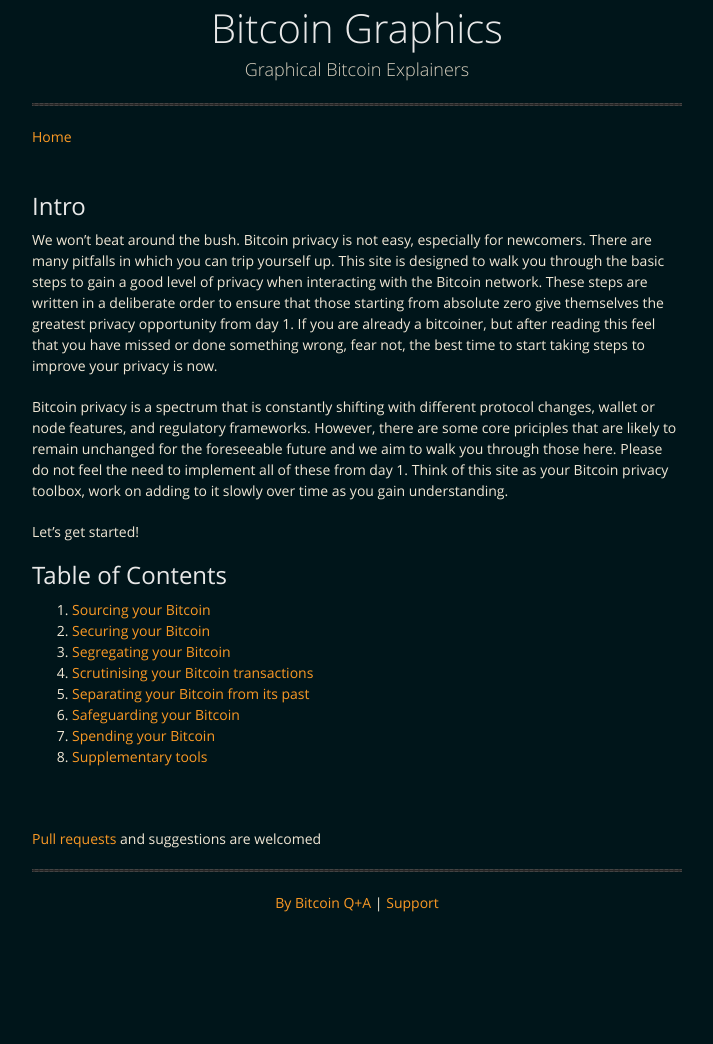
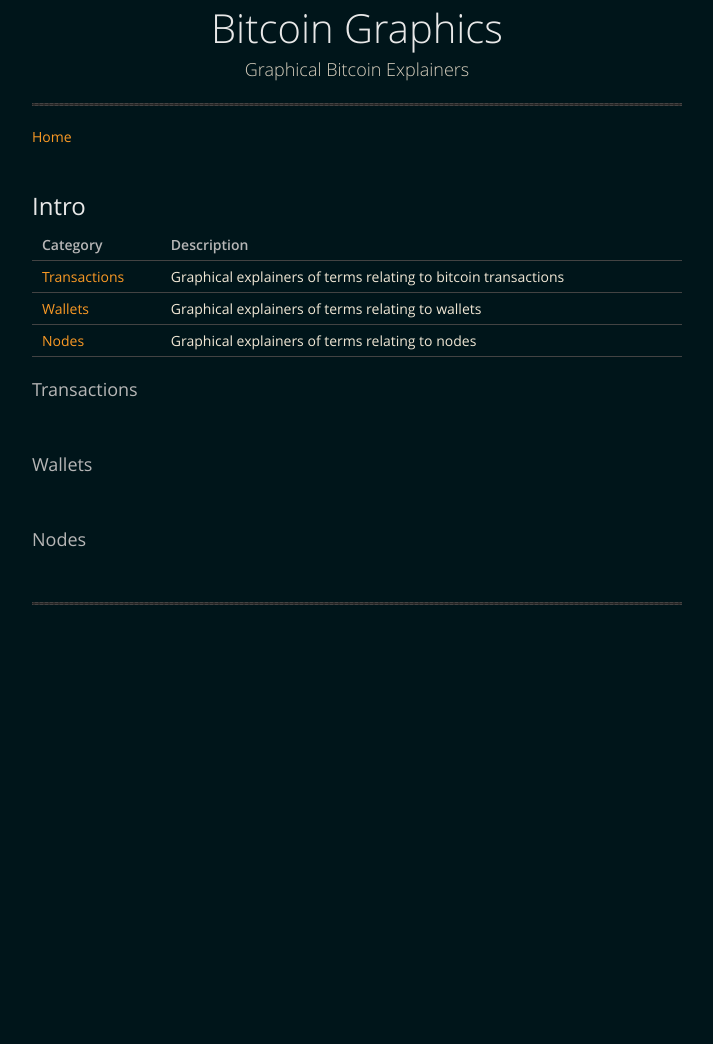
Before and after one commit to BitcoinQnA/bitcoingraphics, a Jekyll site: the page built from index.md, in a window 1280 px wide. Shown: the whole page, without its empty margins (283-996 px from the left). Built offline with Jekyll 4.4.1, drawn with Linux system fonts in a browser that asks for light colours; after the commit the page ends 900 px from its top, so only the background shows below that.

Commit message:
Update index.md

```diff
--- a/index.md
+++ b/index.md
@@ -5,32 +5,35 @@ layout: default
 
 ## Intro
 
-We won't beat around the bush. Bitcoin privacy is not easy, especially for newcomers. There are many pitfalls in which you can trip yourself up. This site is designed to walk you through the basic steps to gain a good level of privacy when interacting with the Bitcoin network. These steps are written in a deliberate order to ensure that those starting from absolute zero give themselves the greatest privacy opportunity from day 1. If you are already a bitcoiner, but after reading this feel that you have missed or done something wrong, fear not, the best time to start taking steps to improve your privacy is now.
 
-Bitcoin privacy is a spectrum that is constantly shifting with different protocol changes, wallet or node features, and regulatory frameworks. However, there are some core priciples that are likely to remain unchanged for the foreseeable future and we aim to walk you through those here. Please do not feel the need to implement all of these from day 1. Think of this site as your Bitcoin privacy toolbox, work on adding to it slowly over time as you gain understanding.
+| Category                   | Description                                                                |
+|----------------------------|----------------------------------------------------------------------------|
+| [Transactions](#transactions)   | Graphical explainers of terms relating to bitcoin transactions        |
+| [Wallets](#wallets)             | Graphical explainers of terms relating to wallets                     |
+| [Nodes](#nodes)                 | Graphical explainers of terms relating to nodes                       |
 
-Let's get started!
 
-## Table of Contents
 
-1.  [Sourcing your Bitcoin](get.md)
-2.  [Securing your Bitcoin](secure.md)
-3.  [Segregating your Bitcoin](segregate.md)
-4.  [Scrutinising your Bitcoin transactions](scrutinise.md)
-5.  [Separating your Bitcoin from its past](separate.md)
-6.  [Safeguarding your Bitcoin](safeguard.md)
-7.  [Spending your Bitcoin](spend.md)
-8.  [Supplementary tools](supplementary.md)
+
+
+
+
+
+### Transactions
 
 <br/>
 
-[Pull requests](https://github.com/BitcoinQnA/BitcoinPrivacyGuide) and suggestions are welcomed
+### Wallets
+
+<br/>
+
+### Nodes
+
+
+
+
+<br/>
+
 
 
 ***
-
-<p align="center">
-  <a href="https://twitter.com/BitcoinQ_A">By Bitcoin Q+A</a> |
-  <a href="https://btcpayjungle.com/apps/2kYZPktoVSxfp4fWaZjcbnbPpCut/pos">Support</a>
-  <br><br>
-</p>
```
